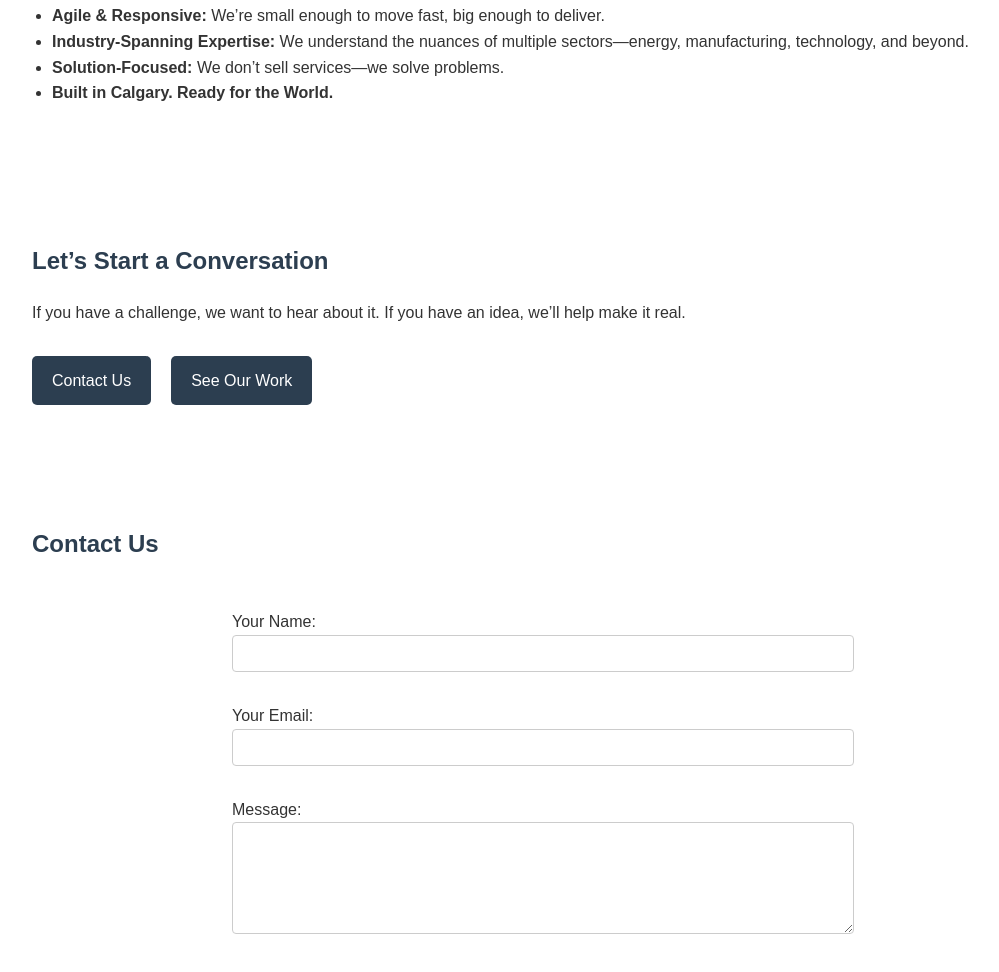
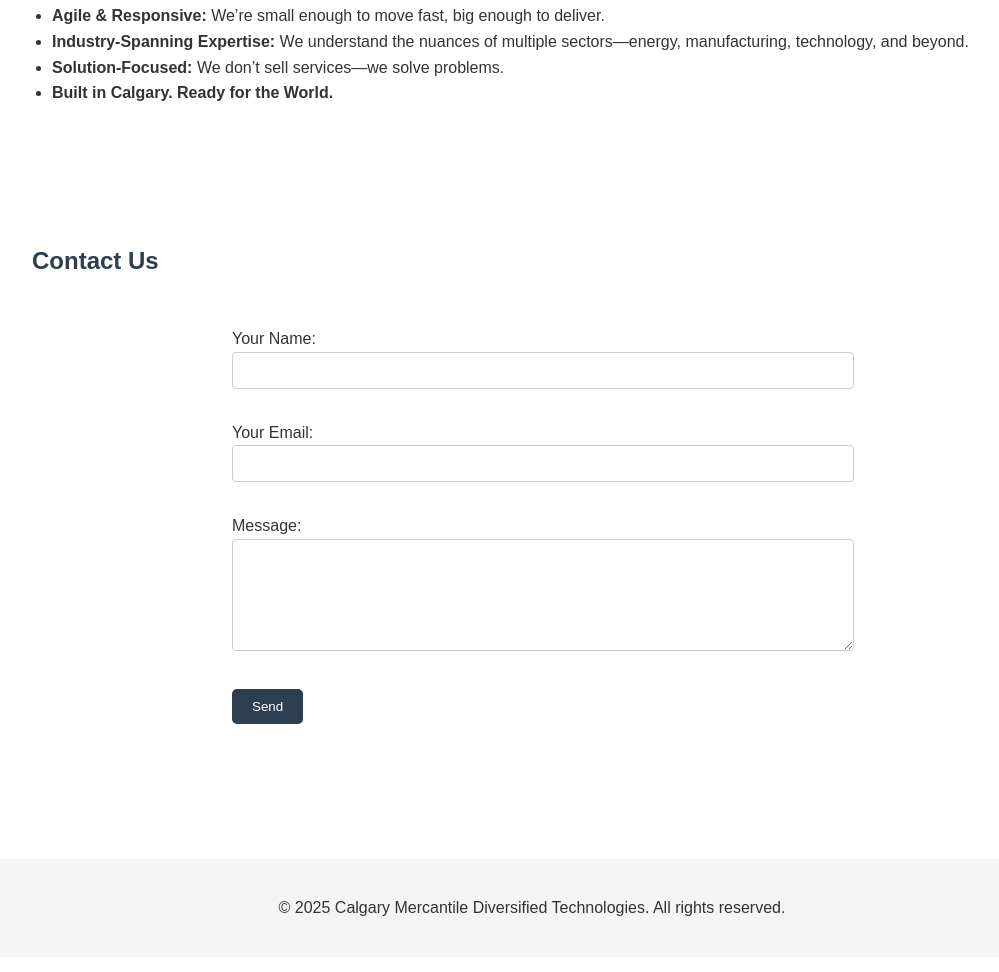
Before and after one commit to webcmdt/website, a plain HTML site: page index.html in a window 1280 px wide. Shown: the part 1180-2152 px from the top of the page, without its empty margins (108-1107 px from the left). Drawn offline with Linux system fonts and the light colour scheme.

Commit message:
removed section

```diff
--- a/index.html
+++ b/index.html
@@ -125,15 +125,6 @@
     </ul>
 </section>
 
-<section>
-    <h2>Let’s Start a Conversation</h2>
-    <p>If you have a challenge, we want to hear about it. If you have an idea, we’ll help make it real.</p>
-    <div class="cta">
-        <a href="#contact">Contact Us</a>
-        <a href="#work">See Our Work</a>
-    </div>
-</section>
-
 <section id="contact">
     <h2>Contact Us</h2>
     <form name="contact" method="POST" data-netlify="true" netlify-honeypot="bot-field">
```
